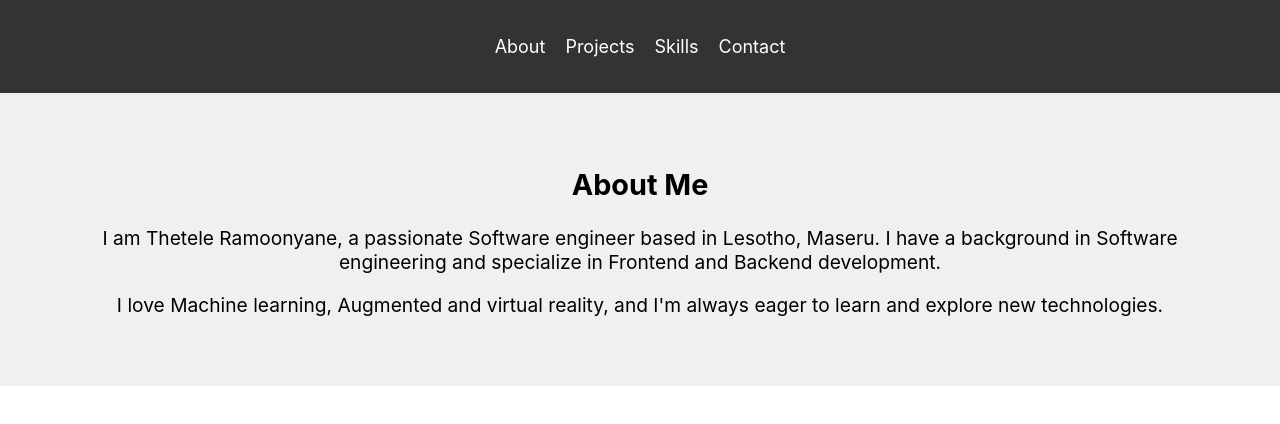
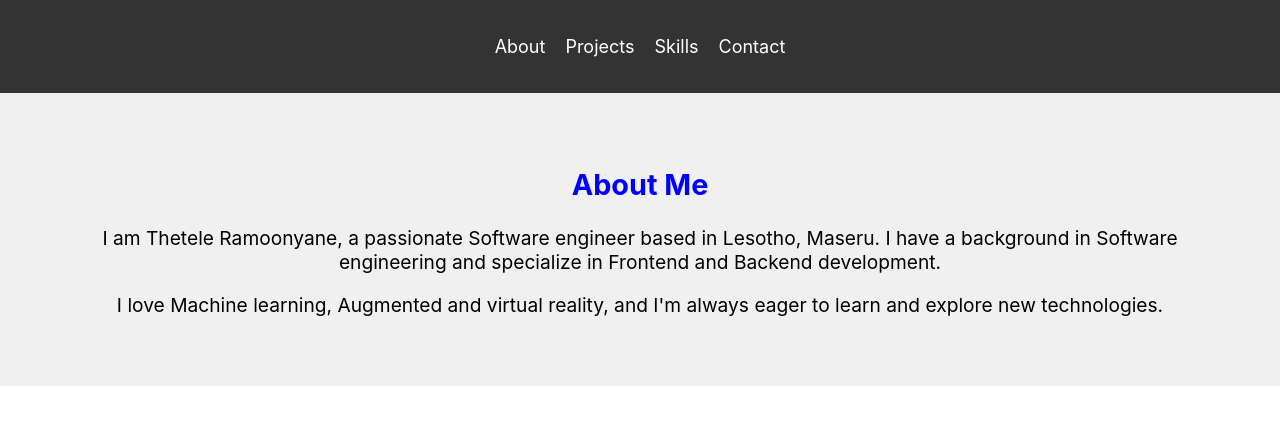
Before and after one commit to tramoonyane/my-portfolio-website, a React (Create React App) app in the folder my-portfolio/: page /about in a window 1280 px wide. In both pictures the pointer is over the element "About Me". Shown: the top 424 px of the page. Built offline with nearby package versions, Linux system fonts and the light colour scheme.

Commit message:
Update About.css

```diff
--- a/my-portfolio/src/styles/About.css
+++ b/my-portfolio/src/styles/About.css
@@ -5,3 +5,11 @@
   text-align: center;
   font-size: 1.2em;
 }
+
+#about h2 {
+  transition: color 0.3s ease; /* Define transition effect for color change */
+}
+
+#about:hover h2 {
+  color: blue; /* Change color on hover */
+}
```
